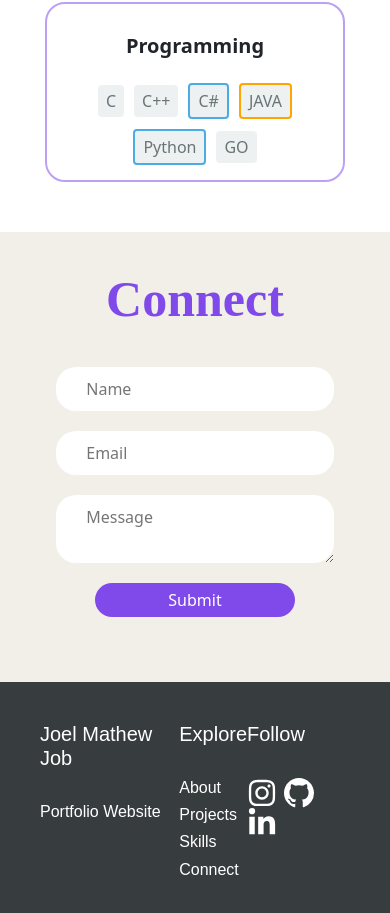
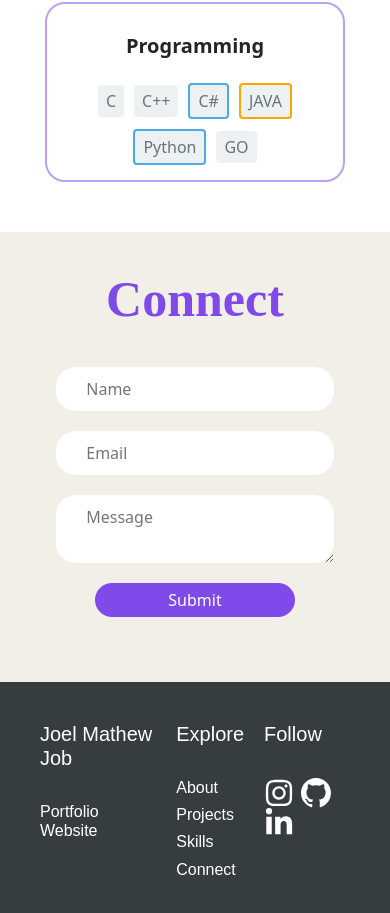
Before and after one commit to JoelMathewJob/portfolio, a React (Create React App) app: page / in a window 390 px wide. Shown: the part 2908-3821 px from the top of the page. Built offline with nearby package versions, Linux system fonts and the light colour scheme.

Commit message:
inc gap in footer

```diff
--- a/src/components/main.module.css
+++ b/src/components/main.module.css
@@ -184,6 +184,13 @@
     color: rgb(238, 190, 46);
 }
 
+@media (max-width: 768px) {
+    .footersection{
+        gap:20px;
+    }
+}
+
+
 /* typingtext.jsx */
 
 .maintext {
```
